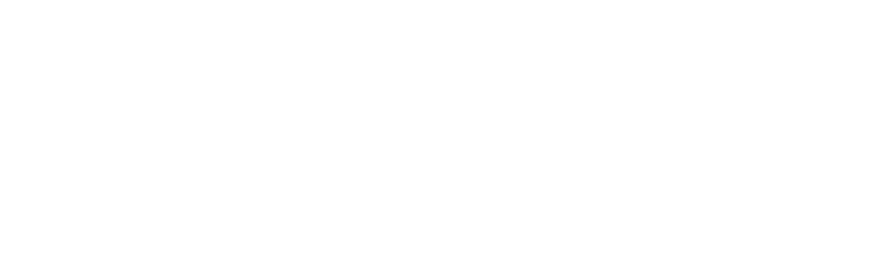
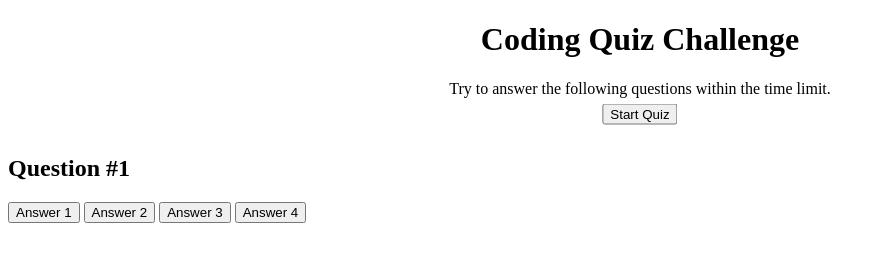
Before and after one commit to loganeworth/Code-Quiz, a plain HTML site: page index.html in a window 1280 px wide. Shown: the whole page, without its empty margins (0-885 px from the left). Drawn offline with Linux system fonts and the light colour scheme.

Commit message:
added start page and CSS styling

```diff
--- a/Develop/style.css
+++ b/Develop/style.css
@@ -0,0 +1,15 @@
+#header1, #paragraph1 {
+    display: flex;
+    justify-content: center;
+    align-items: center;
+
+}
+
+#start-btn {
+    margin: 0;
+    position: relative;
+    top: 50%;
+    left: 50%;
+    -ms-transform: translate(-50%, -50%);
+    transform: translate(-50%, -50%);
+}
--- a/index.html
+++ b/index.html
@@ -6,8 +6,22 @@
     <meta name="viewport" content="width=device-width, initial-scale=1.0">
     <title>Document</title>
     <link rel="stylesheet" href="./Develop/style.css"/>
+    <script src="./Develop/script.js"></script>
 </head>
 <body>
-    <script src="./Develop/script.js"></script>
+    <div class="container">
+        <h1 id="header1">Coding Quiz Challenge</h1>
+        <p id="paragraph1">Try to answer the following questions within the time limit.</p>
+        <button id="start-btn">Start Quiz</button>
+    </div>
+    <div>
+        <h2>Question #1</h2>
+        <button>Answer 1</button>
+        <button>Answer 2</button>
+        <button>Answer 3</button>
+        <button>Answer 4</button>
+    </div>
+
+
 </body>
 </html>
```
